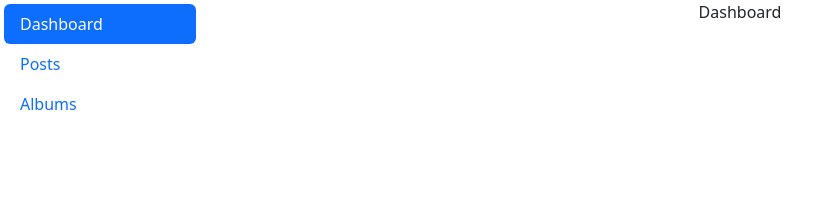
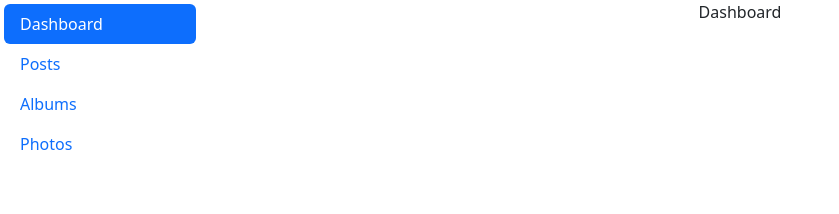
Before and after one commit to menshchikov/ziphr-react, a React (Create React App) app: page /dashboard in a window 1280 px wide. Shown: the top 214 px of the page, without its empty margins (0-839 px from the left). Built offline with nearby package versions, Linux system fonts and the light colour scheme.

Commit message:
router fix;

```diff
--- a/src/components/Menu/Menu.tsx
+++ b/src/components/Menu/Menu.tsx
@@ -7,6 +7,7 @@ export function Menu() {
             <MenuItem path={'/dashboard'} title={'Dashboard'}></MenuItem>
             <MenuItem path={'/posts'} title={'Posts'}></MenuItem>
             <MenuItem path={'/albums'} title={'Albums'}></MenuItem>
+            <MenuItem path={'/photos'} title={'Photos'}></MenuItem>
         </div>
     )
 }
--- a/src/index.js
+++ b/src/index.js
@@ -5,28 +5,34 @@ import App from './App';
 import reportWebVitals from './reportWebVitals';
 import 'bootstrap/dist/css/bootstrap.min.css';
 import 'bootstrap/dist/js/bootstrap.bundle.min';
-import {createBrowserRouter, Router, RouterProvider} from "react-router-dom";
+import {createBrowserRouter, Navigate, RouterProvider} from "react-router-dom";
 import {Dashboard} from "./components/dashboard/Dashboard";
 import {Posts} from "./components/Posts/Posts";
 import {Albums} from "./components/Albums/Albums";
 import {Photos} from "./components/Photos/Photos";
 
 const router = createBrowserRouter([
-  { path: '/', element: (<App></App>), children:[
-      { path: 'dashboard', element: (<Dashboard></Dashboard>)},
-      { path: 'posts', element: (<Posts></Posts>)},
-      { path: 'albums', element: (<Albums></Albums>)},
-      { path: 'photos', element: (<Photos></Photos>)},
-    ]},
+    {
+        path: '/', element: (<App></App>), children: [
+            {index: true, element: (<Navigate to={'/dashboard'} replace/>)},
+            {path: 'dashboard', element: (<Dashboard></Dashboard>), index: true},
+            {path: 'posts', element: (<Posts></Posts>)},
+            {path: 'albums', element: (<Albums></Albums>)},
+            {path: 'photos', element: (<Photos></Photos>)},
+        ]
+    },
+    {
+        path: '*', element: (<Navigate to={'/dashboard'}/>)
+    }
 ]);
 
 const root = ReactDOM.createRoot(document.getElementById('root'));
 root.render(
-  <React.StrictMode>
-    <RouterProvider router={router}>
-      <App/>
-    </RouterProvider>
-  </React.StrictMode>
+    <React.StrictMode>
+        <RouterProvider router={router}>
+            <App/>
+        </RouterProvider>
+    </React.StrictMode>
 );
 
 // If you want to start measuring performance in your app, pass a function
```
